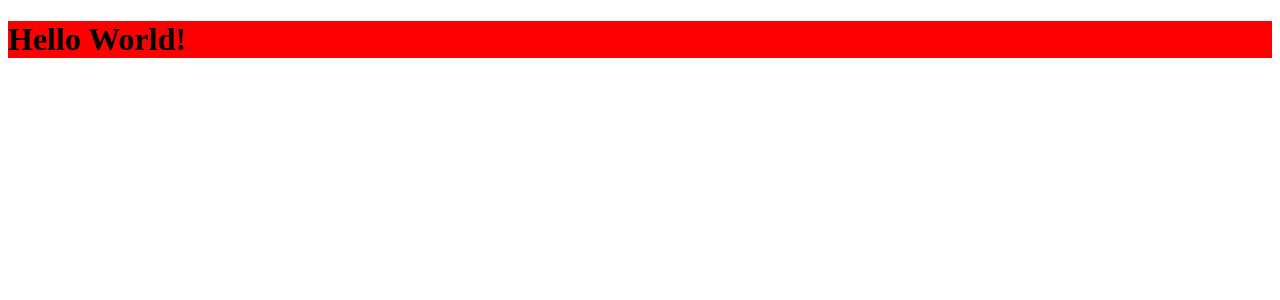
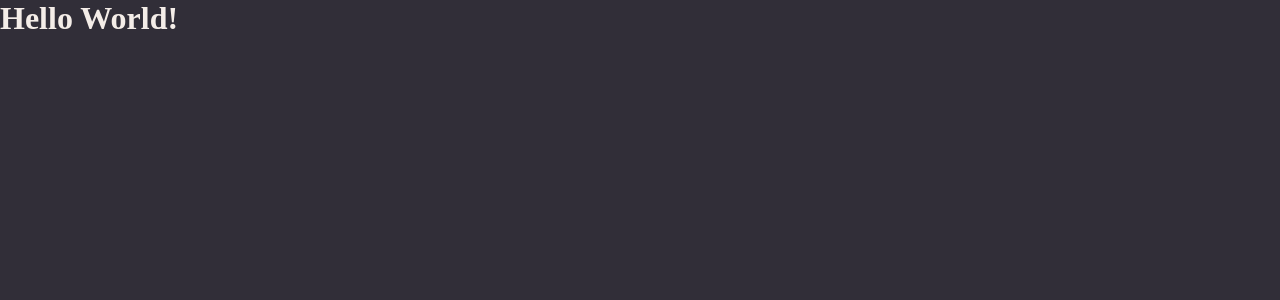
Before and after one commit to StephanieGuimaraes/KeepNotes, a React (Vite) app in the folder KeepNotes/: page / in a window 1280 px wide. Shown: the top 300 px of the page. Built offline with nearby package versions, Linux system fonts and the light colour scheme.

Commit message:
feat: applying the css previously created

```diff
--- a/KeepNotes/src/main.tsx
+++ b/KeepNotes/src/main.tsx
@@ -1,10 +1,18 @@
 import React from 'react'
 import ReactDOM from 'react-dom/client'
+import { ThemeProvider } from 'styled-components'
+import GlobalStyles from './styles/global'
+
+import theme from './styles/theme'
+
 import {Details} from './pages/Details'
 
 
 ReactDOM.createRoot(document.getElementById('root')!).render(
-  <React.StrictMode>
-    <Details />
+  <React.StrictMode >
+    <ThemeProvider theme={theme}>
+      <GlobalStyles />
+      <Details />
+    </ThemeProvider>
   </React.StrictMode>,
 )
--- a/KeepNotes/src/pages/Details/styles.tsx
+++ b/KeepNotes/src/pages/Details/styles.tsx
@@ -1,5 +1,5 @@
 import styled from 'styled-components';
 
 export const Container = styled.div `
-    background: red;
+
 `;
```
